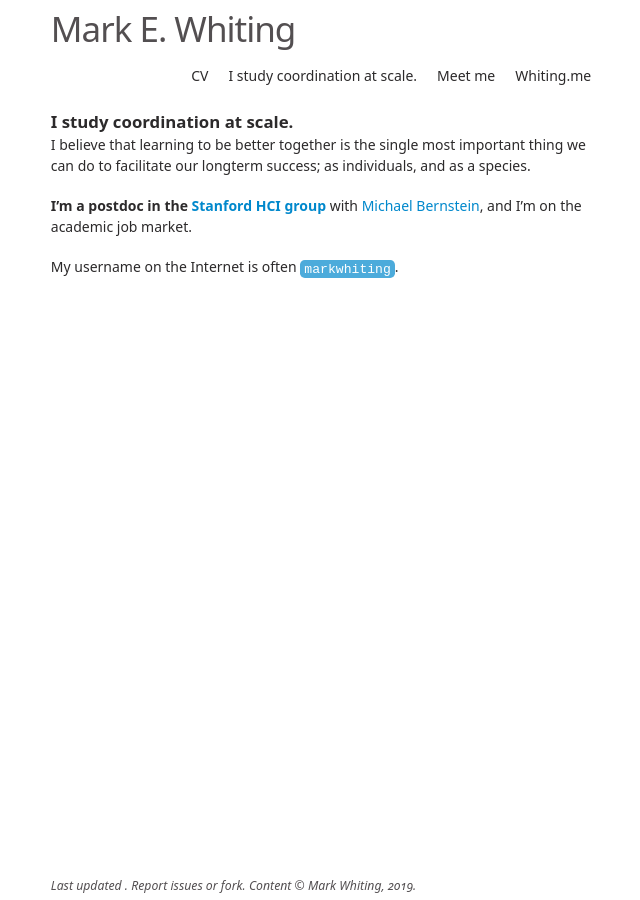
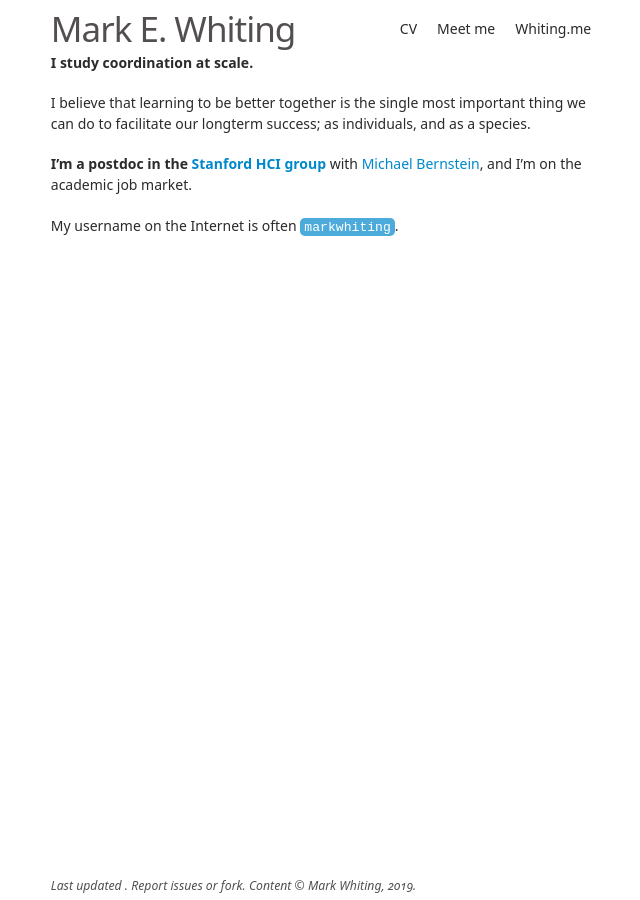
Before and after one commit to markwhiting/Whiting.me, a Jekyll site: the page built from index.md, in a window 1280 px wide. Shown: the whole page, without its empty margins (319-959 px from the left). Built offline with Jekyll 4.4.1, drawn with Linux system fonts in a browser that asks for light colours; our own code applies the rules of GitHub Pages for plain Markdown files.

Commit message:
Dealing with jekyll's crappy reloading :-(

```diff
--- a/_layouts/home.html
+++ b/_layouts/home.html
@@ -3,9 +3,9 @@
 ---
 
 <div class="home">
-  <!-- {%- if page.title -%}
+  {%- if page.title -%}
   <h1 class="page-heading">{{ page.title }}</h1>
-  {%- endif -%} -->
+  {%- endif -%}
 
   {{ content }}
 
--- a/index.md
+++ b/index.md
@@ -5,7 +5,7 @@
 layout: home
 ---
 
-## I study coordination at scale.
+**I study coordination at scale.**
 
 I believe that learning to be better together is the single most important thing we can do to facilitate our longterm success; as individuals, and as a species.
 
```
